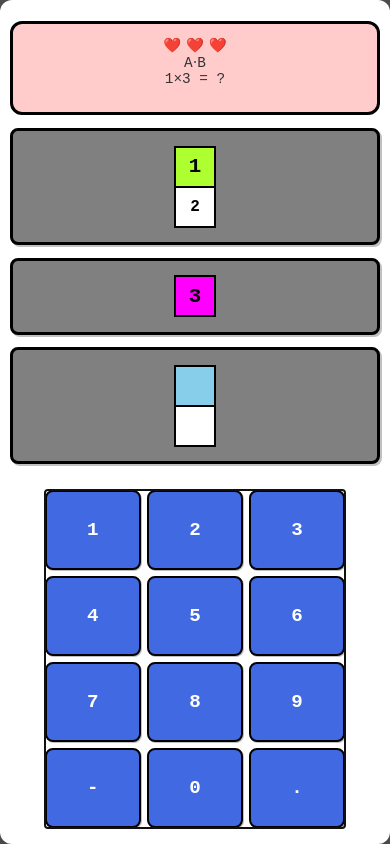
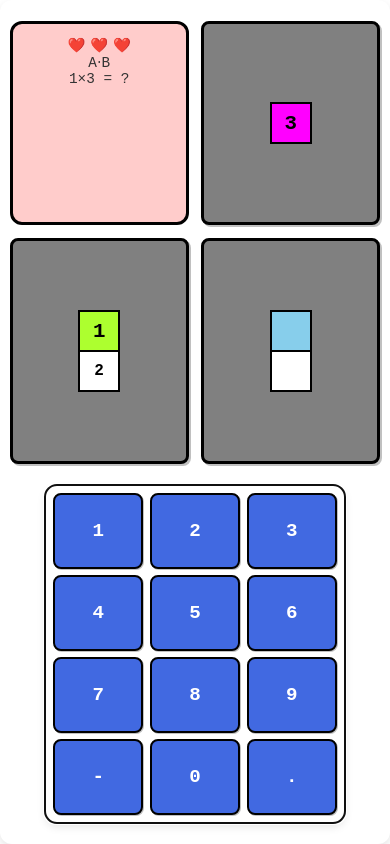
Before and after one commit to samkc-0/workbook, a React (Vite) app: page / in a window 390 px wide. Built offline with nearby package versions, Linux system fonts and the light colour scheme.

Commit message:
fix phone-pad position

```diff
--- a/src/index.css
+++ b/src/index.css
@@ -7,7 +7,7 @@
 }
 
 body {
-  background: #4d4d4d;
+  background: white;
   color: #333;
   display: flex;
   justify-content: center;
@@ -31,6 +31,7 @@ main {
   box-shadow: 0 4px 8px rgba(0, 0, 0, 0.1);
   overflow: hidden;
   min-height: 100vh;
+  position: relative; /* Added to anchor phone-pad */
 }
 
 .matrix-grid {
@@ -127,16 +128,21 @@ table.matrix {
 }
 
 .phone-pad {
-  position: fixed;
-  bottom: 1rem;
+  position: fixed; /* Ensure it stays fixed */
+  bottom: 10vh; /* Raised position */
   display: grid;
   grid-template-columns: repeat(3, 1fr);
   gap: 0.5rem;
   width: 100%;
   max-width: 300px;
   margin: auto;
-  min-height: 40vh;
-  max-height: 40vh;
+  min-height: 40vh; /* Adjusted height */
+  /* max-height: 30vh; */
+  background-color: #fff; /* Background to prevent overlap issues */
+  padding: 0.5rem;
+  z-index: 1000; /* Ensure it's above other content */
+  box-shadow: 0 4px 8px rgba(0, 0, 0, 0.1); /* Add shadow for visibility */
+  border-radius: 12px; /* Add rounded corners */
 }
 
 .phone-pad button {
@@ -178,17 +184,16 @@ table.matrix {
 @media (max-width: 600px) {
   main {
     padding: 0.5rem;
-
     max-width: 100vw;
   }
 
   .matrix-grid {
-    grid-template-areas:
+    /* grid-template-areas:
       "info"
       "A"
       "B"
       "answer";
-    grid-template-columns: 1fr;
+    grid-template-columns: 1fr; */
     padding: 0vh 2.5vw 2.5vh 2.5vw;
     gap: 0.8rem;
   }
@@ -202,6 +207,8 @@ table.matrix {
   .phone-pad {
     grid-template-columns: repeat(3, 1fr);
     gap: 0.4rem;
+    min-height: 40vh; /* Adjusted height for smaller screens */
+    bottom: 2.5vh; /* Raise the position on small screens */
   }
 
   .phone-pad button {
```
